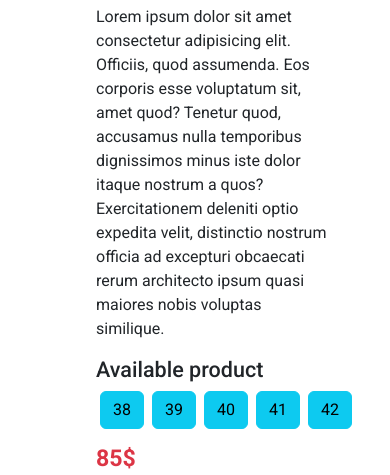
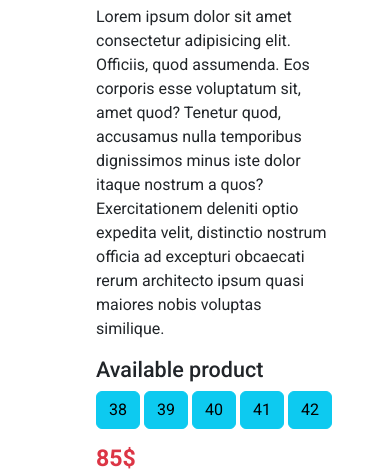
Before and after one commit to VyVy99/Capstone_shoes, a plain HTML site: page detail.html in a window 390 px wide. Shown: the part 374-849 px from the top of the page. Drawn offline with nearby package versions, Linux system fonts and the light colour scheme; no server answers.

Commit message:
sửa 1 chút responsive detail page

```diff
--- a/scss/detail.scss
+++ b/scss/detail.scss
@@ -102,6 +102,10 @@ body, html{
             color: $color-4 !important;
             background-color: white !important;
         }
+    }
+
+    .btn-info {
+        margin-left: 0 !important;
     }
 
     //header
```
Also changed, not shown: css/detail.css, 1 other file.
